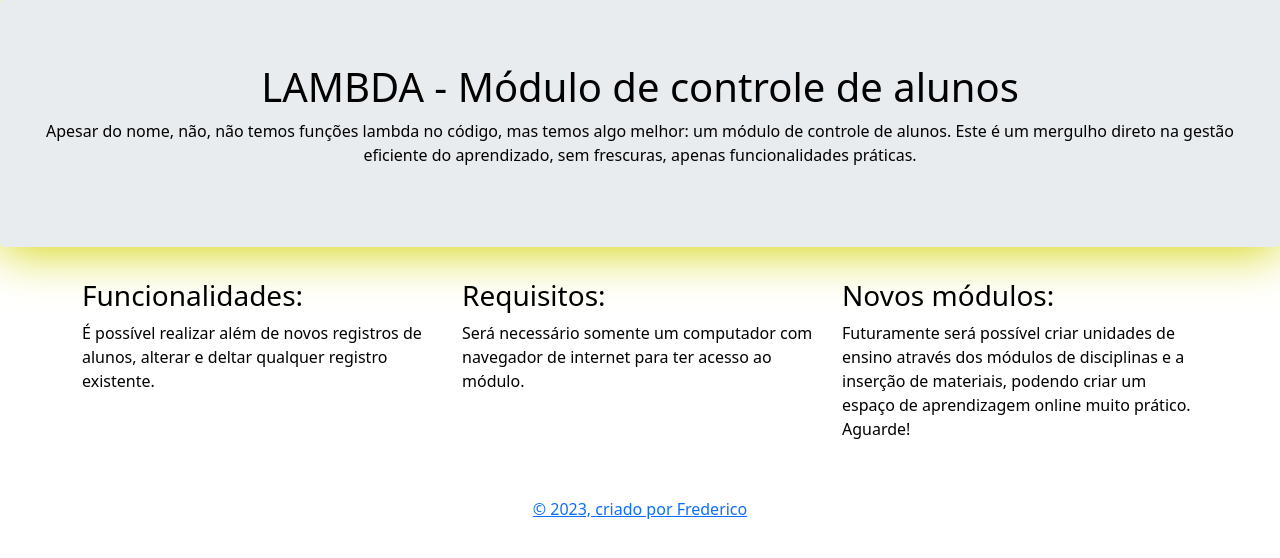
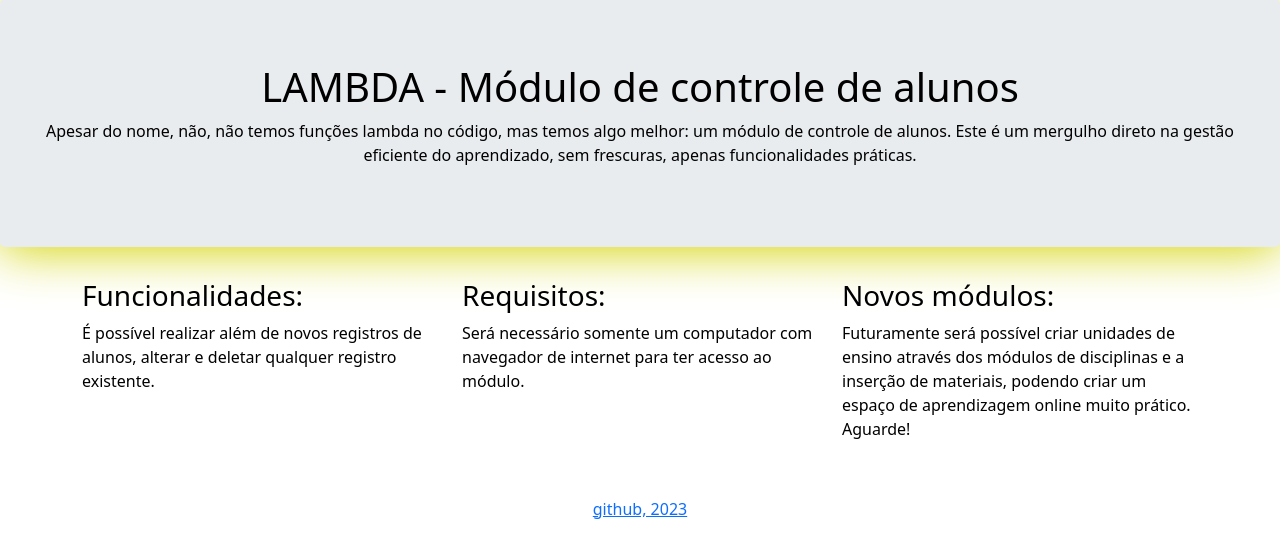
Before and after one commit to fredmr00/projeto_sa5_UC15, a Django app: page / in a window 1280 px wide. Shown: the part 66-624 px from the top of the page. Run offline with Django 5.2, Linux system fonts and the light colour scheme; some libraries are stand-ins or nearby versions.

Commit message:
últimos ajustes

```diff
--- a/lambda_app/templates/lambda_app/partial/footer.html
+++ b/lambda_app/templates/lambda_app/partial/footer.html
@@ -1,6 +1,6 @@
 
 <div class="container">
     <footer class="py-3 my-4" style="color: blue;" >
-        <p class="text-center text-body-secondary"><a href="https://github.com/fredmr00" target="_blank" > © 2023, criado por Frederico</a></p>
+        <p class="text-center text-body-secondary"><a href="https://github.com/fredmr00" target="_blank" > github, 2023</a></p>
     </footer>
 </div>
--- a/lambda_app/templates/lambda_app/partial/principal.html
+++ b/lambda_app/templates/lambda_app/partial/principal.html
@@ -15,7 +15,7 @@
     <div class="row">
         <div class="col-sm-4">
             <h3>Funcionalidades:</h3>
-            <p>É possível realizar além de novos registros de alunos, alterar e deltar qualquer registro existente.</p>
+            <p>É possível realizar além de novos registros de alunos, alterar e deletar qualquer registro existente.</p>
         </div>
         <div class="col-sm-4">
             <h3>Requisitos:</h3>
```
Also changed, not shown: db.sqlite3.
